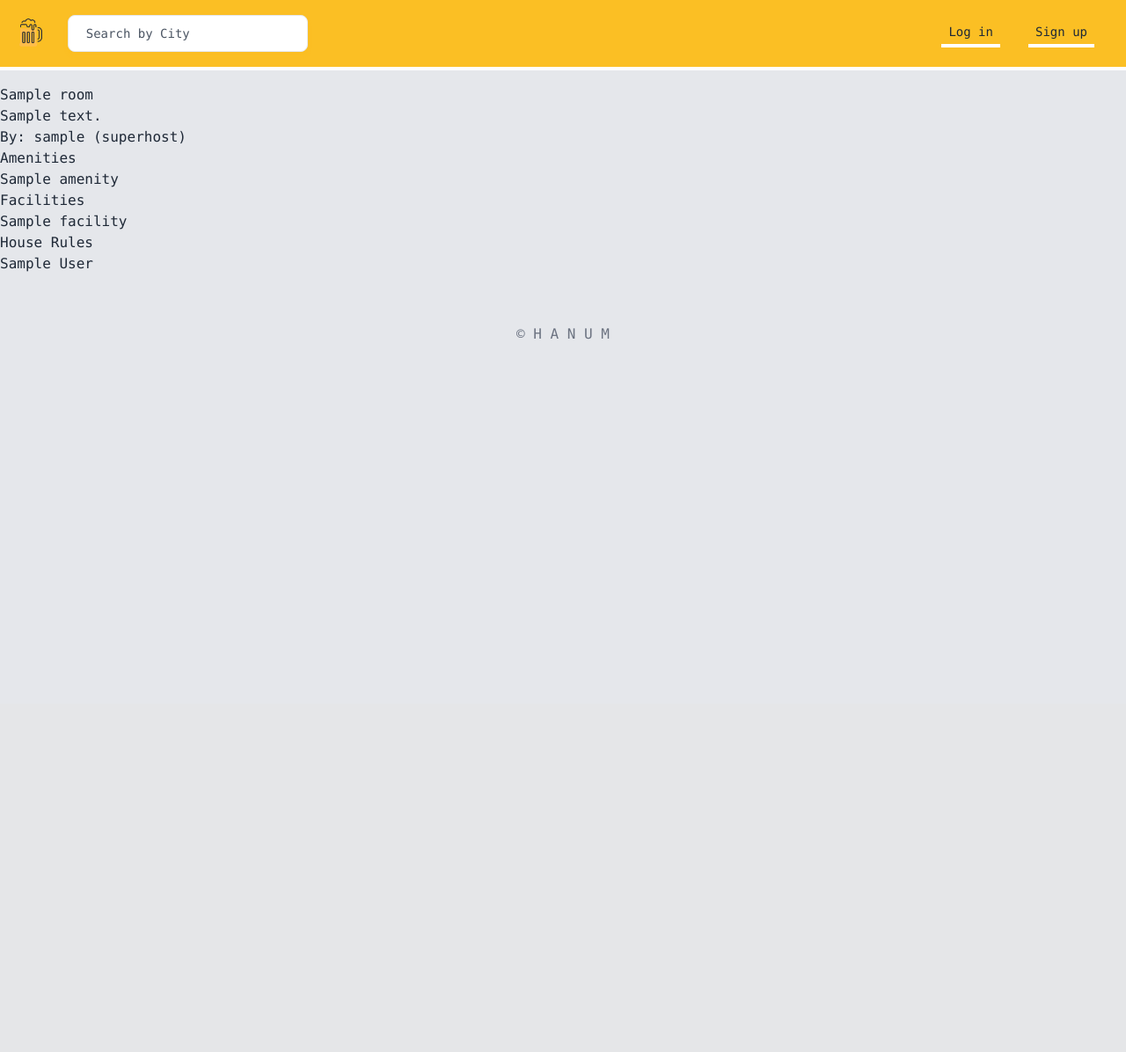
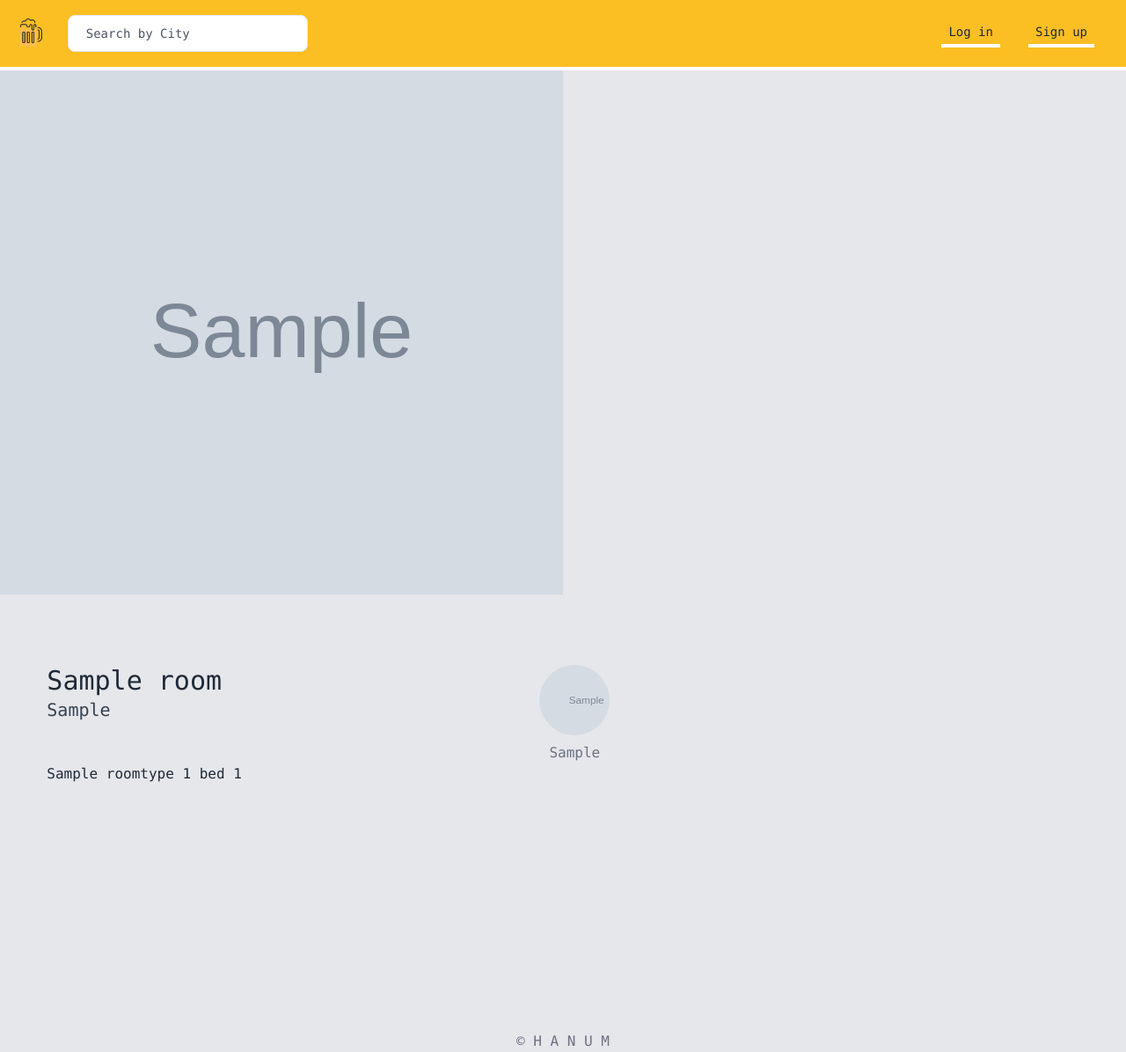
Before and after one commit to 0hhanum/BEERB-DjangoAws, a Django app: page /rooms/1 in a window 1280 px wide. Shown: the whole page at 88% size. Before the commit the page ends 386 px from the top, so only its background shows below. Run offline with Django 3.2, Linux system fonts and the light colour scheme; tables that the repository leaves empty hold one stand-in row (values such as "Sample post"); grey boxes marked "Sample" are stand-in pictures; style sheets or scripts are compiled from the project's sources; parts of the project's set-up code (start-up, migrations or seed data) failed here and were passed over; some libraries are stand-ins or nearby versions.

Commit message:
05.19 03:16 Some room details and Set default user avatar by using terminal python

```diff
--- a/rooms/models.py
+++ b/rooms/models.py
@@ -133,3 +133,20 @@ class Room(core_models.TimeStampedModel):
             return None
 
         return photo.file.url
+
+    def get_next_photos(self):
+        default_photo = Photo.objects.get(caption="Default")
+        photos = self.photos.all()[1:]
+        if len(photos) >= 4:
+            photos = photos[:4]
+        else:
+            while len(photos) < 4:
+                photos = list(photos)
+                photos.append(default_photo)
+        return photos
+
+    def get_beds(self):
+        if self.beds == 1:
+            return "1 bed"
+        else:
+            return f"{self.beds} beds"
--- a/templates/base.html
+++ b/templates/base.html
@@ -1,5 +1,5 @@
+<!DOCTYPE html>
 {% load static %}
-<!DOCTYPE html>
 <html>
 
 <head>
--- a/templates/mixins/user_avatar.html
+++ b/templates/mixins/user_avatar.html
@@ -3,16 +3,19 @@
 
     {% if user == user_obj %}
     <a href="{%url 'users:update-avatar'%}" class=" z-0 w-full h-full block"
-        onclick="window.open(this.href, '_blank', 'width=600, height=300'); return false;">
+        onclick="window.open(this.href, '_blank', 'width=600, height=300'); return false;"></a>
     {% endif %}
+</div>
 
 {% else %}
 <div class="h-20 w-20 bg-yellow-400 rounded-full text-white flex justify-center items-center">
     {%if user == user_obj%}
-            <a href="{%url 'users:update-avatar'%}" class=" z-0 w-full h-full block flex justify-center items-center"
+    <a href="{%url 'users:update-avatar'%}" class="z-0 w-full h-full flex justify-center items-center"
         onclick="window.open(this.href, '_blank', 'width=600, height=300'); return false;">
+        <span class="text-4xl font-light z-10">{{user_obj.first_name|first}}</span></a>
+    {% else %}
+    <span class="text-4xl font-light z-10">{{user_obj.first_name|first}}</span></a>
     {% endif %}
-                <span class="text-4xl font-light">{{user_obj.first_name|first}}</span>
+
+</div>
 {% endif %}
-            </a>
-        </div>
--- a/templates/rooms/room_detail.html
+++ b/templates/rooms/room_detail.html
@@ -8,35 +8,42 @@
 
 
 {% block content %}
+<div class="-mt-5 container max-w-full h-75vh mb-20 flex">
+    <div class="h-full w-1/2 bg-cover bg-center" style="background-image: url({{room.first_photo}});"></div>
+    <div class="h-full w-1/2 flex flex-wrap">
 
-<div>
-    <h1>{{room.name}}</h1>
-    <h3>{{room.description}}</h3>
+        {% for photo in room.get_next_photos %}
+        <div style="background-image: url({{photo.file.url}});" class="  w-1/2 h-auto bg-cover bg-center"></div>
+        {% endfor %}
+
+    </div>
 </div>
-<div>
-    <h2>By: <a href="{%url 'users:profile' room.host.pk%}">{{room.host.username}}</a>
-        {% if room.host.superhost %}
-        (superhost)
-        {% endif %}
-    </h2>
-    <h3>Amenities</h3>
-    <ul>
-        {% for a in room.amenities.all %}
-        <li>{{a}}</li>
-        {% endfor %}
-    </ul>
-    <h3>Facilities</h3>
-    <ul>
-        {% for f in room.facilities.all %}
-        <li>{{f}}</li>
-        {% endfor %}
-    </ul>
-    <h3>House Rules</h3>
-    <ul>
-        {% for r in room.house_rules.all %}
-        <li>{{r}}</li>
-        {% endfor %}
-    </ul>
+<div class="container mx-auto flex justify-around pb-56">
+    <div class="w-1/2">
+        <div class="flex justify-between">
+            <div>
+                <h4 class="text-3xl font-medium mb-px">{{room.name}}</h4>
+                <span class="text-xl font-light text-gray-700 mb-px">{{room.city}}</span>
+            </div>
 
+            {% if user == room.host %}
+            <a href="{{room.host.get_absolute_url}}" class="flex flex-col items-center">
+                {% include 'mixins/link_removed_user_avatar.html' with user_obj=room.host %}
+                <span class="mt-2 font-light text-gray-500">{{room.host.first_name}}</span>
+            </a>
+            {% else %}
+            <a href="{{room.host.get_absolute_url}}" class="flex flex-col items-center">
+                {% include 'mixins/user_avatar.html' with user_obj=room.host %}
+                <span class="mt-2 font-light text-gray-500">{{room.host.first_name}}</span>
+            </a>
+            {% endif %}
+        </div>
+        <div class="flex">
+            {{room.room_type}}
+            {{room.get_beds}}
+            {{room.bedrooms}}
+        </div>
+    </div>
+    <div class="w-1/3"></div>
 </div>
 {% endblock %}
```
Also changed, not shown: templates/mixins/link_removed_user_avatar.html (added, +9 -0 lines). Lines whose indentation alone changed are shown as unchanged.
